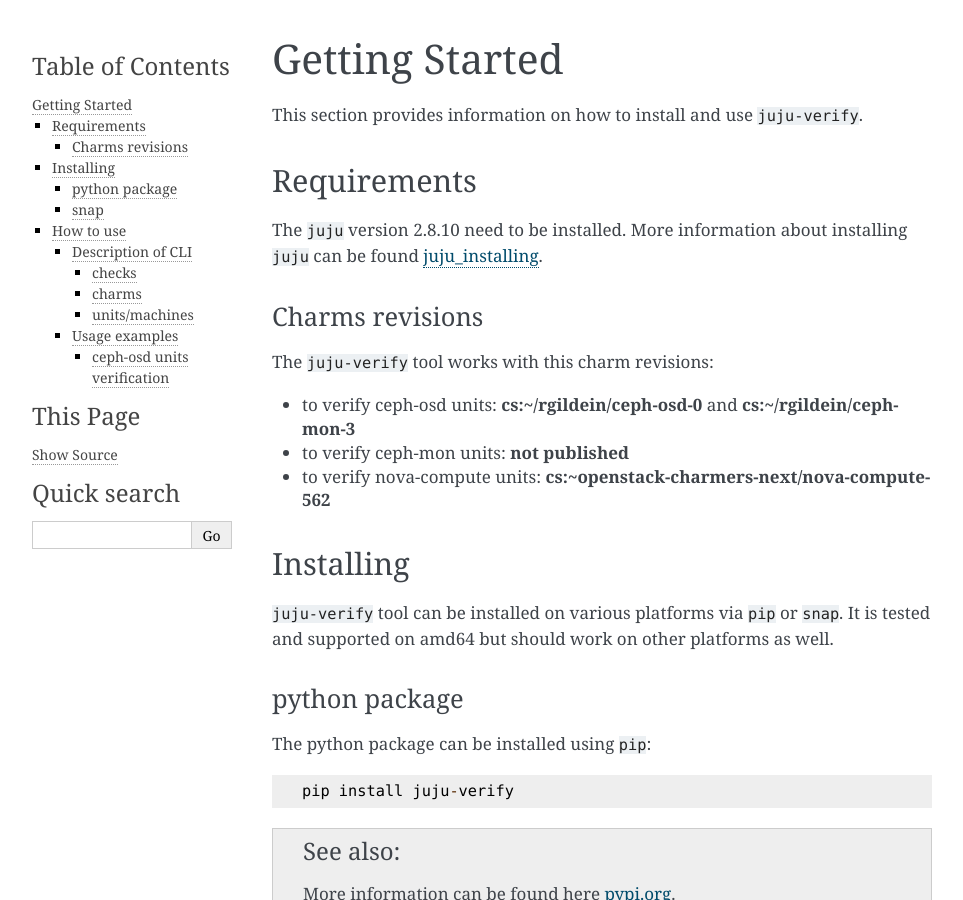
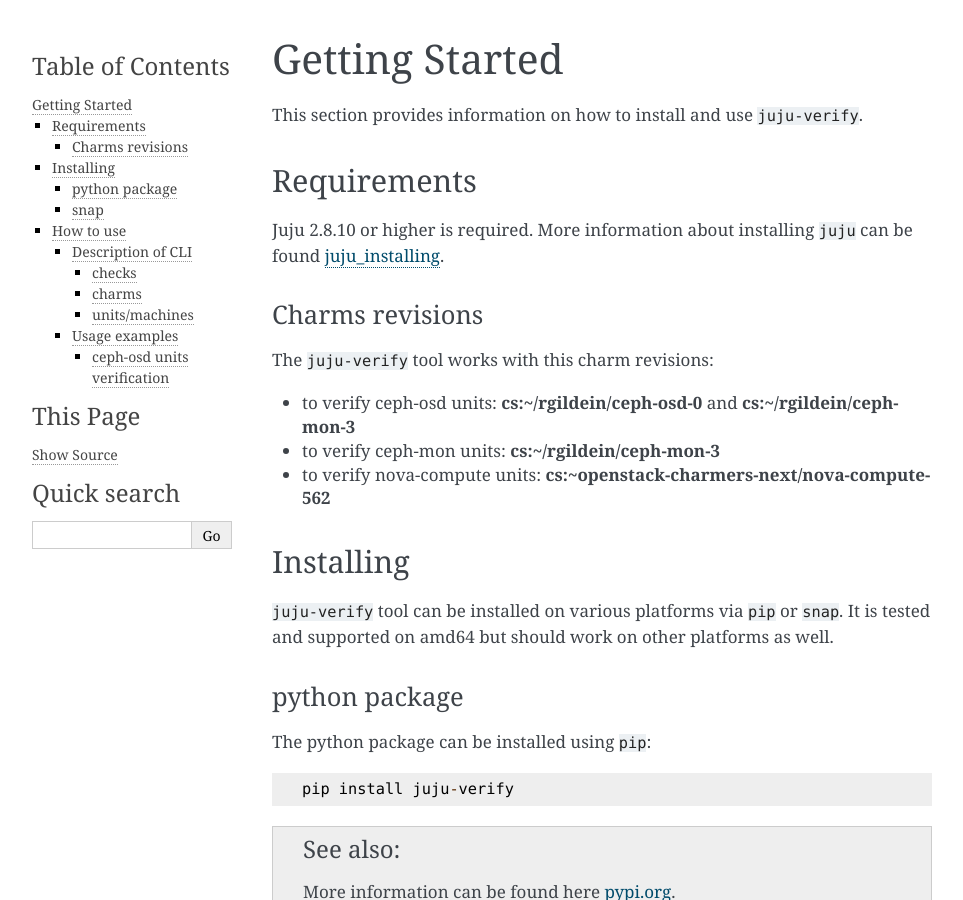
Before and after one commit to canonical/juju-verify, a Sphinx documentation site: the page built from docs/getting-started.rst, in a window 1280 px wide and 900 px high. Shown: the whole window, without its empty margins (148-1111 px from the left). Built offline with Sphinx 7.4.7, drawn with Linux system fonts in a browser that asks for light colours; pages that are not in the unit, such as notebooks, are missing from menus.

Commit message:
add rgildein/ceph-mon-3 to ceph-mon verifiers

```diff
--- a/docs/changelog.rst
+++ b/docs/changelog.rst
@@ -4,10 +4,10 @@
 ^^^^^
 Monday Jul 12 2021
 
-* This version has been tested and required revisions:
+* This version has been tested and requires revisions:
 
   * to verify ceph-osd units: **cs:~/rgildein/ceph-osd-0** and **cs:~/rgildein/ceph-mon-3**
-  * to verify ceph-mon units: **not published**
+  * to verify ceph-mon units: **cs:~/rgildein/ceph-mon-3**
   * to verify nova-compute units: **cs:~openstack-charmers-next/nova-compute-562**
 
 0.2.1
--- a/docs/getting-started.rst
+++ b/docs/getting-started.rst
@@ -6,8 +6,8 @@
 Requirements
 ------------
 
-The ``juju`` version 2.8.10 need to be installed. More information about installing
-``juju`` can be found `juju_installing`_.
+Juju 2.8.10 or higher is required. More information about installing ``juju``
+can be found `juju_installing`_.
 
 Charms revisions
 ^^^^^^^^^^^^^^^^
@@ -15,7 +15,7 @@
 The ``juju-verify`` tool works with this charm revisions:
 
 * to verify ceph-osd units: **cs:~/rgildein/ceph-osd-0** and **cs:~/rgildein/ceph-mon-3**
-* to verify ceph-mon units: **not published**
+* to verify ceph-mon units: **cs:~/rgildein/ceph-mon-3**
 * to verify nova-compute units: **cs:~openstack-charmers-next/nova-compute-562**
 
 
```
Also changed, not shown: other parts of docs/changelog.rst (+1 -1 lines), README.md (+2 -2 lines).
